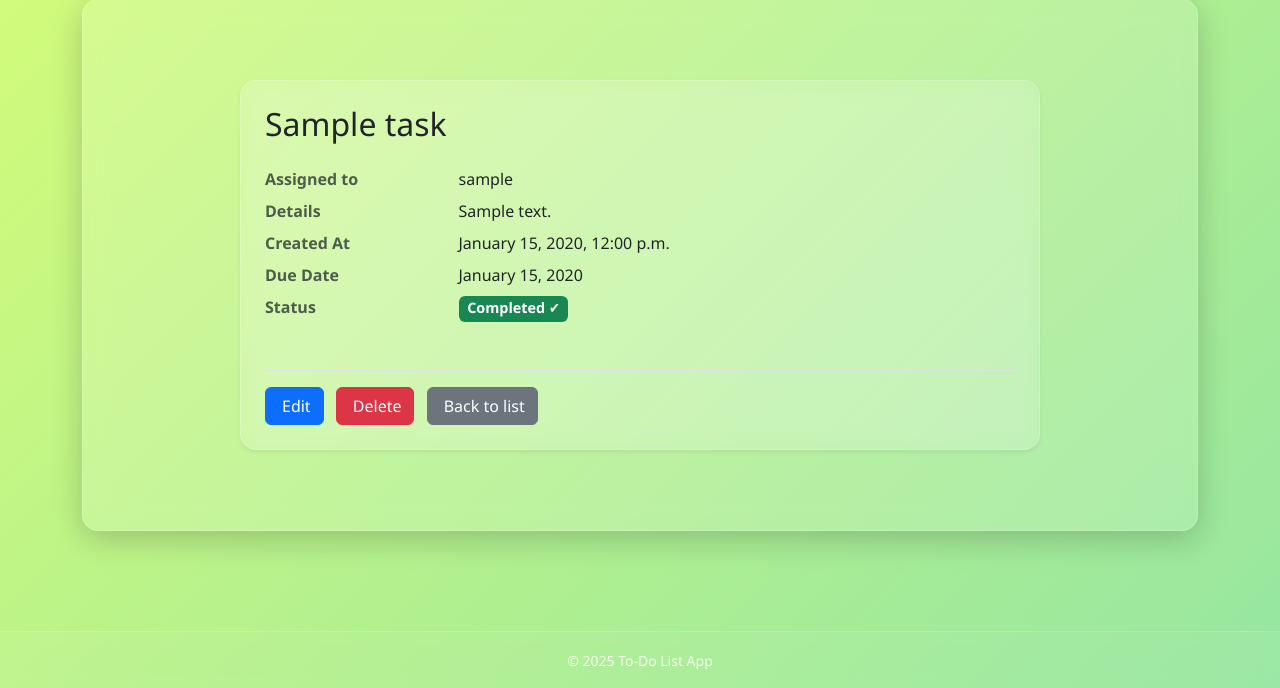
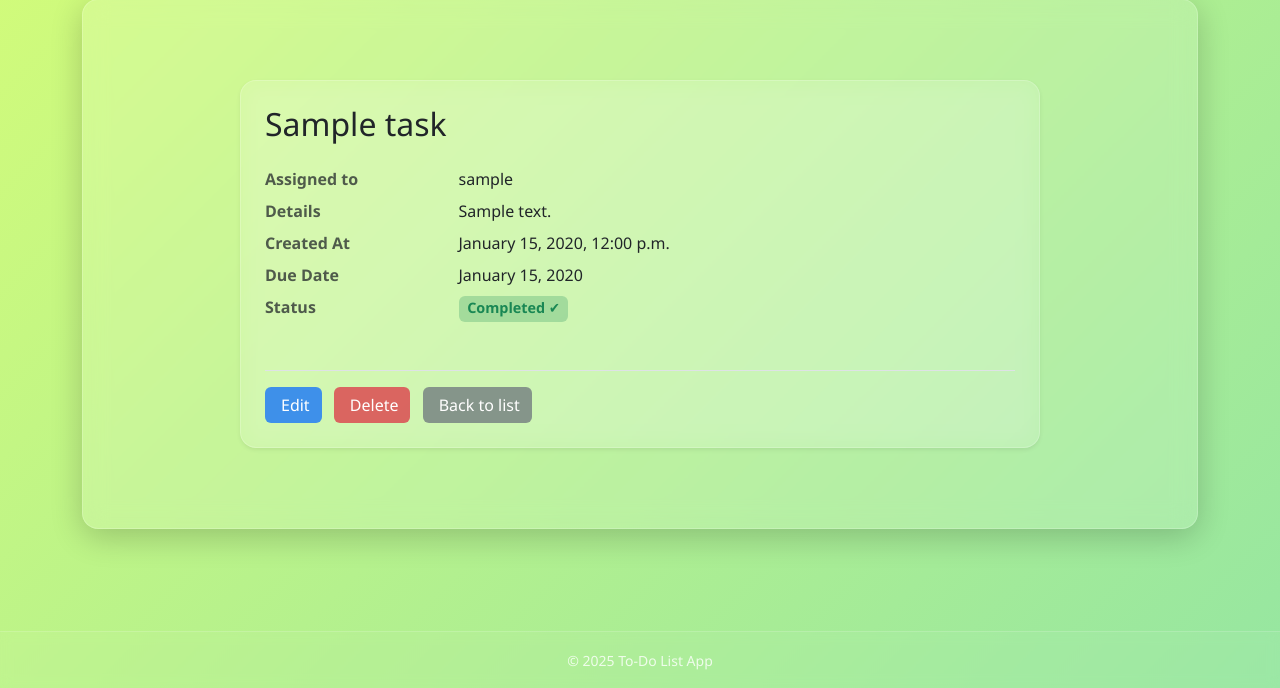
Before and after one commit to mantas-an/TodoList20250706, a Django app: page /detail_task/1 in a window 1280 px wide. Shown: the part 112-800 px from the top of the page. Run offline with Django 5.2, Linux system fonts and the light colour scheme; a user stored in the database is signed in; tables that the repository leaves empty hold one stand-in row (values such as "Sample post").

```diff
--- a/myapp/templates/create_task.html
+++ b/myapp/templates/create_task.html
@@ -5,16 +5,16 @@
 
 {% block content %}
 
-<div class="row justify-content-center">
+<div class="row justify-content-center py-5" style="min-height: 70vh;">
   <div class="col-md-8">
-    <div class="card p-4 shadow">
+    <div class="card p-4 shadow glass-card text-white">
       <h3 class="mb-3">New Task</h3>
       <form method="post">
         {% csrf_token %}
         {{ form|crispy }}
 
         <button type="submit" class="btn btn-success">Save</button>
-        <a href="{% url 'tasks' %}" class="btn btn-outline-secondary">Cancel</a>
+        <a href="{% url 'tasks' %}" class="btn btn-outline-secondary ms-2">Cancel</a>
       </form>
     </div>
   </div>
--- a/myapp/templates/detail_task.html
+++ b/myapp/templates/detail_task.html
@@ -28,14 +28,14 @@
       <dt class="col-sm-3 text-muted">Status</dt>
       <dd class="col-sm-9">
         {% if task.completed %}
-          <span class="badge bg-success">Completed ✔</span>
+          <span class="badge bg-success bg-opacity-25 text-success">Completed ✔</span>
         {% else %}
           {% if task.is_overdue %}
-            <span class="badge bg-danger">
+            <span class="badge bg-danger bg-opacity-50 text-danger">
               <i class="bi bi-exclamation-triangle-fill me-1"></i> Overdue
             </span>
           {% else %}
-            <span class="badge bg-warning text-dark">Pending ⏳</span>
+            <span class="badge bg-warning text-dark bg-opacity-25 text-warning">Pending ⏳</span>
           {% endif %}
         {% endif %}
       </dd>
@@ -43,14 +43,17 @@
 
     <div class="mt-4 pt-3 border-top">
       {% if user.is_authenticated and task.user == user %}
-        <a href="{% url 'update_task' task.pk %}" class="btn btn-primary me-2">
+        <a href="{% url 'update_task' task.pk %}" class="btn me-2 text-white"
+   style="background-color: rgba(13, 110, 253, 0.75); border: none;">
           <i class="fas fa-edit me-1"></i> Edit
         </a>
-        <a href="{% url 'delete_task' task.pk %}" class="btn btn-danger me-2">
+        <a href="{% url 'delete_task' task.pk %}" class="btn me-2 text-white"
+   style="background-color: rgba(220, 53, 69, 0.75); border: none;">
           <i class="fas fa-trash me-1"></i> Delete
         </a>
       {% endif %}
-      <a href="{% url 'tasks' %}" class="btn btn-secondary">
+      <a href="{% url 'tasks' %}" class="btn text-white"
+   style="background-color: rgba(108, 117, 125, 0.75); border: none;">
         <i class="fas fa-arrow-left me-1"></i> Back to list
       </a>
     </div>
--- a/myapp/templates/login.html
+++ b/myapp/templates/login.html
@@ -4,7 +4,7 @@
 
 {% block content %}
 <div class="container py-5">
-  <div class="card shadow-sm p-4 glass-card mx-auto" style="max-width: 400px;">
+  <div class="card shadow-sm p-4 glass-card mx-auto" style="max-width: 600px;">
     <h2 class="mb-4">Login</h2>
     <form method="post" novalidate>
       {% csrf_token %}
```
Also changed, not shown: myapp/templates/delete_task.html (+5 -5 lines), myapp/templates/tasks.html (+16 -3 lines), myapp/templates/update_task.html (+15 -21 lines).
